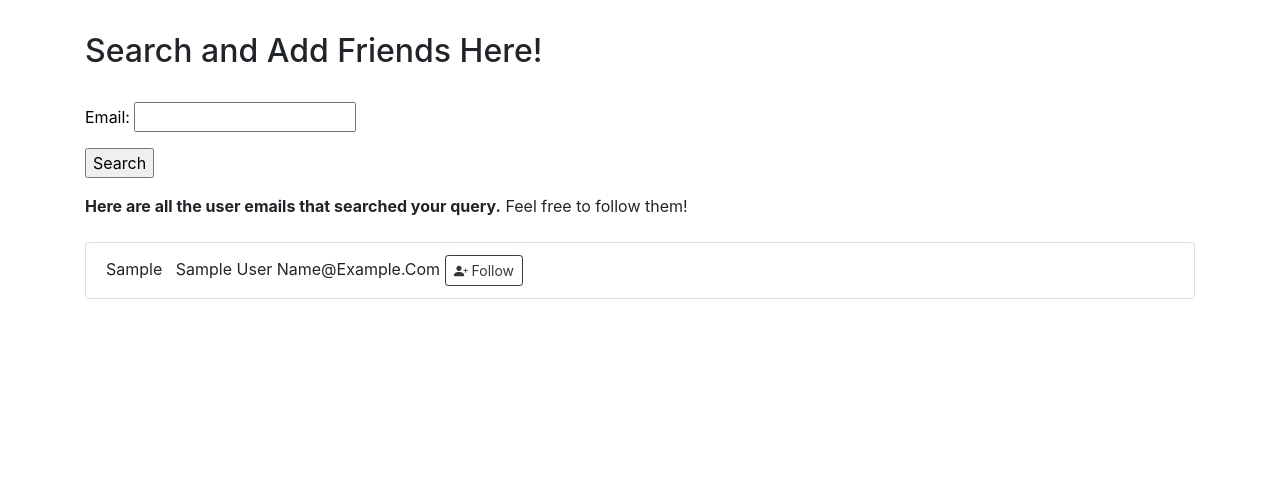
After one commit to matthewhelan/dbproject, a Django app: template parlaypro/templates/friends.html in a window 1280 px wide. The commit adds this page. Shown: the top 498 px of the page. Run offline with Django 4.2, Linux system fonts and the light colour scheme; the template is opened without the code that fills it: most values are stand-ins (such as "Sample title", 1, 10 or a date in 2020); some libraries are stand-ins or nearby versions.

Commit message:
added friends page with friend search and add functinoality

```diff
--- a/parlaypro/templates/base.html
+++ b/parlaypro/templates/base.html
@@ -51,6 +51,9 @@
                                 <a class="nav-link" href="/players">Player Search</a>
                             </li>
                             <li class="nav-item">
+                                <a class="nav-link" href="/friends">Friends</a>
+                            </li>
+                            <li class="nav-item">
                                 <a class="nav-link" href="/balance">Current Balance: {{balance}} </a>
                             </li>
                         </ul>
--- /dev/null
+++ b/parlaypro/templates/friends.html
@@ -0,0 +1,44 @@
+{% extends "base.html" %}
+{% load static %}
+{% load tags %}
+
+{% block content %}
+
+<div class="container mb-3">
+    <h2>Search and Add Friends Here!</h2>
+    <br>
+    <form action="" method="post">
+        {% csrf_token %}
+        <p class="text-black" style="text-align:left;">Email: <input name="email" type="text" maxlength="20"style="width: 20%" id="tags"></p>
+        <input type="submit" value="Search">
+    </form>
+
+    {% if userList|length > 0 %}
+        <div>
+            <strong>Here are all the user emails that searched your query.</strong> Feel free to follow them!
+            <br></br>
+            <ul class="list-group">
+                {% for user in userList %}
+                <li class="list-group-item text-capitalize">
+                    {{ user.user_name }}&nbsp&nbsp
+                    {{ user.name }}
+                    {{ user.email }}
+                    <a href="/follow/{{user.user_id}}/" class="btn btn-outline-dark btn-sm">
+                    <i class="bi bi-person-plus-fill fa-6x"> </i>
+                    Follow
+                    </a>
+                </li>
+                {% empty %}
+                    Sorry, you've either already sent friend requests to everyone, or you are the only user in the system
+                {% endfor %}
+            </ul>
+
+        </div>
+    {% else %}
+        <h1>Your search result returned no users!</h1>
+    {% endif %}
+
+
+</div>
+
+{% endblock %}
--- a/parlaypro/urls.py
+++ b/parlaypro/urls.py
@@ -27,6 +27,9 @@ urlpatterns = [
     path('parlays/submit/', views.submit_parlay, name='submitparlay'),
     path('parlays/delete_leg/<int:idx>', views.delete_leg, name='deleteleg'),
     path('players/<int:player_id>', views.playerPage, name='playerpage'),
+
+
+    path('friends/', views.friends, name='friends'),
     path('follow/<int:user_id>/', views.follow, name='followUser'),
     path('unfollow/<int:user_id>/', views.unfollow, name="unfollowUser"),
     path('like/<int:parlay_id>/', views.like, name='like'),
```
Also changed, not shown: parlaypro/views.py (+24 -0 lines).
